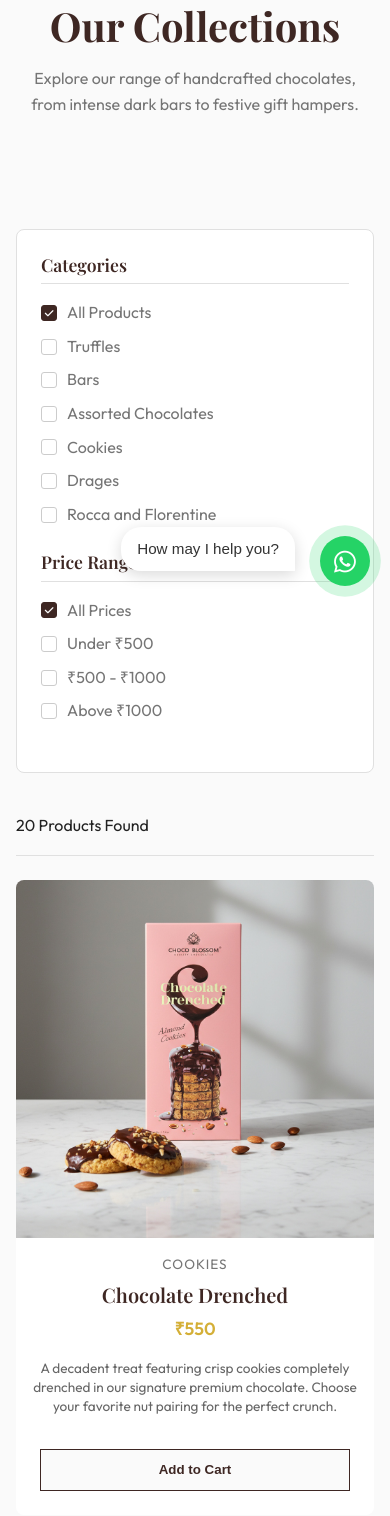
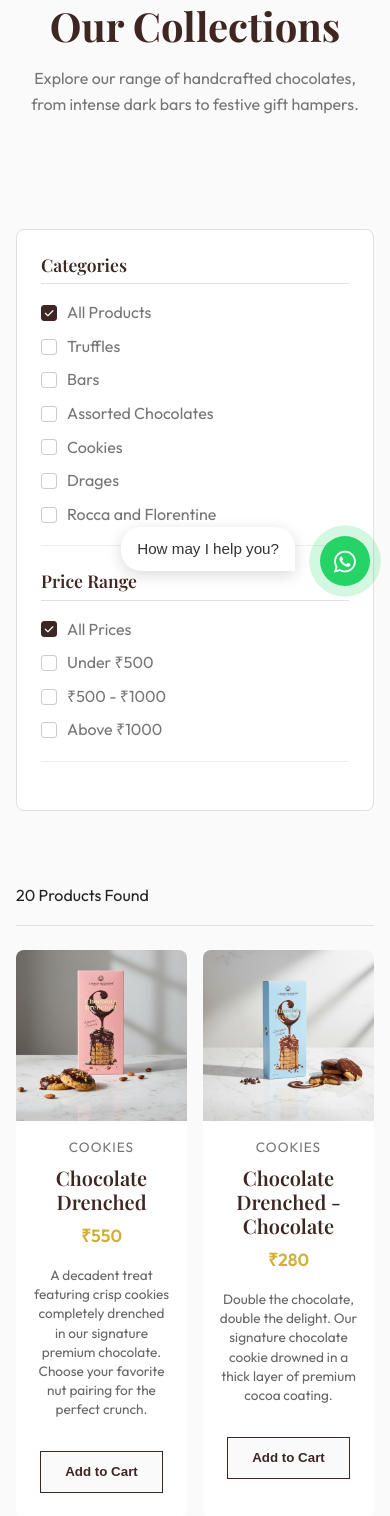
Before and after one commit to shubhamkmt21/choco-backend, a PHP site: page /products.html in a window 390 px wide. Shown: the part 238-1754 px from the top of the page. Run offline with PHP 8.4, Linux system fonts and the light colour scheme; some web fonts are replaced.

Commit message:
Fix Bestsellers: Large on Desktop, 2-Columns on Mobile

```diff
--- a/index.html
+++ b/index.html
@@ -12,7 +12,7 @@
     <link rel="stylesheet" href="https://cdnjs.cloudflare.com/ajax/libs/font-awesome/6.4.0/css/all.min.css">
 </head>
 
-<body>
+<body class="home">
 
     <!-- Top Bar -->
     <div class="top-bar">
--- a/products.html
+++ b/products.html
@@ -96,8 +96,20 @@
             }
 
             .filters {
-                display: none;
-                /* Hide filters on mobile for now */
+                display: block;
+                /* Show filters */
+                position: relative;
+                /* Unstick */
+                top: 0;
+                margin-bottom: 2rem;
+                height: auto;
+                border: 1px solid var(--color-border);
+            }
+
+            /* Make filter list collapsible or smaller if needed, but for now just visible */
+            .filter-group {
+                border-bottom: 1px solid #eee;
+                padding-bottom: 10px;
             }
         }
     </style>
--- a/script.js
+++ b/script.js
@@ -665,7 +665,7 @@ document.addEventListener('DOMContentLoaded', () => {
                 entry.target.classList.add('active');
             }
         });
-    }, { threshold: 0.15, rootMargin: "0px 0px -50px 0px" });
+    }, { threshold: 0.1, rootMargin: "0px" });
 
     // Observe both old .reveal and new .liquid-reveal
     document.querySelectorAll('.reveal, .liquid-reveal').forEach(el => observer.observe(el));
--- a/style.css
+++ b/style.css
@@ -527,9 +527,17 @@ header {
 /* Products Grid */
 .product-grid {
     display: grid;
-    /* Adjusted to 240px to fit smaller screens better, potentially 2 cols on tablets */
-    grid-template-columns: repeat(auto-fill, minmax(240px, 1fr));
+    /* Desktop: Larger, premium cards */
+    grid-template-columns: repeat(auto-fill, minmax(280px, 1fr));
     gap: var(--spacing-md);
+}
+
+@media (max-width: 768px) {
+    .product-grid {
+        /* Mobile: Compact, 2 columns guaranteed */
+        grid-template-columns: repeat(2, 1fr);
+        gap: var(--spacing-sm);
+    }
 }
 
 .product-card {
@@ -1682,6 +1690,16 @@ img {
         height: 40px;
     }
 
+    /* Homepage Specific: White Toggle on Hero */
+    .home .mobile-toggle {
+        color: #fff;
+    }
+
+    /* Revert to Dark on Scroll */
+    .home header.glass-nav .mobile-toggle {
+        color: var(--color-primary);
+    }
+
     /* Mega Menu Mobile Overrides */
     .mega-dropdown:hover .mega-content {
         position: static;
```
